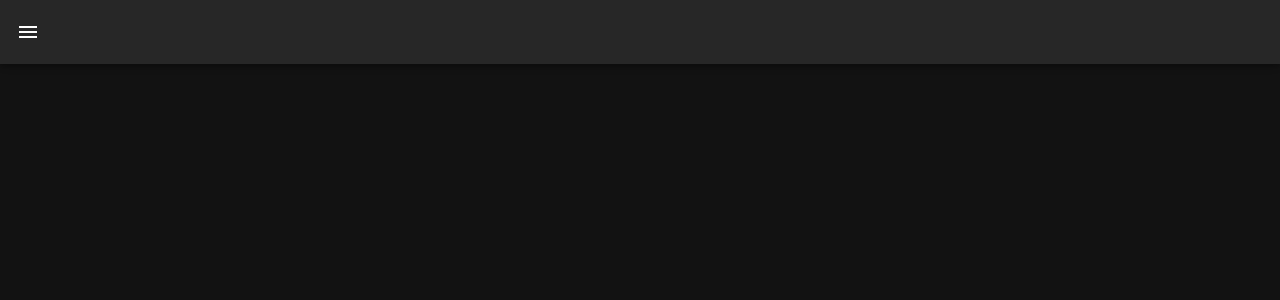
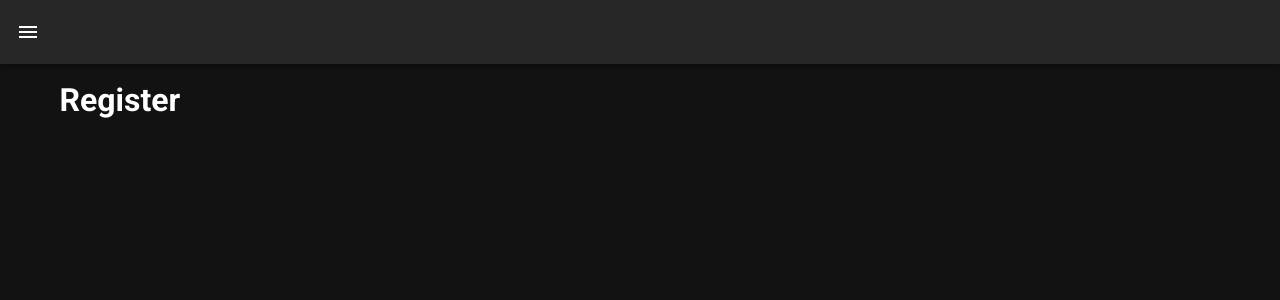
Before and after one commit to tarunama/nuxt-with-ts, a Nuxt app: page /user/Register in a window 1280 px wide. Before the commit this address had no page. Shown: the top 300 px of the page. Built offline with nearby package versions, Linux system fonts and the light colour scheme.

Commit message:
feat(User/register): Add component

```diff
--- /dev/null
+++ b/pages/user/Register.vue
@@ -0,0 +1,10 @@
+<template>
+  <h1>Register</h1>
+</template>
+
+<script lang="ts">
+import { Vue, Component } from 'vue-property-decorator'
+
+@Component
+export default class Register extends Vue {}
+</script>
```
